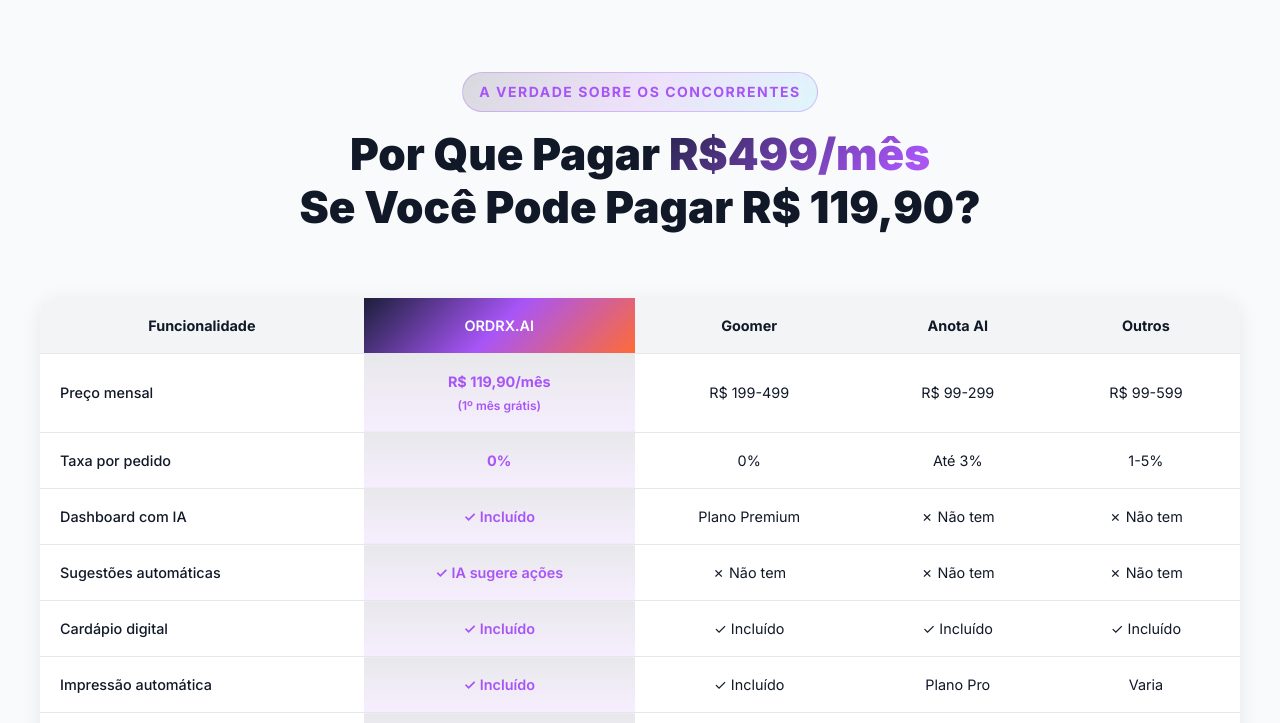
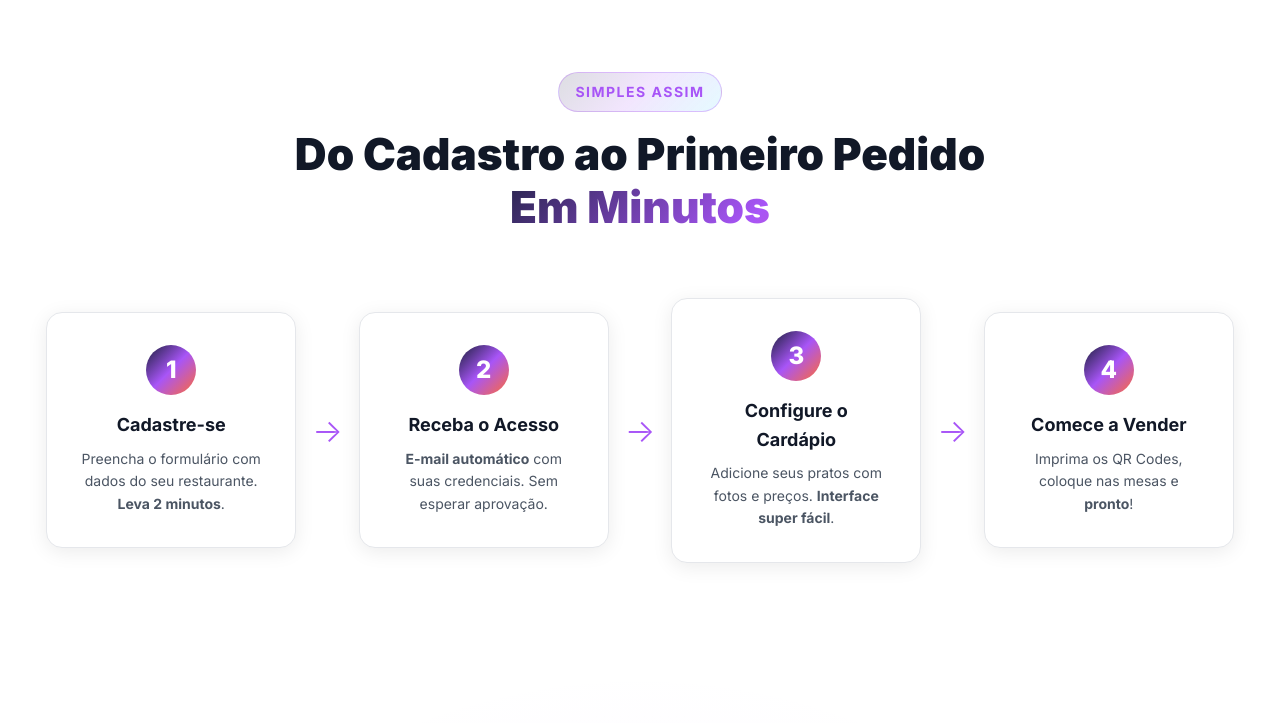
Before and after one commit to ordrx-ai/landing-page, a Jekyll site: the page built from index.html, in a window 1280 px wide and 900 px high, scrolled down 17547 px, cut to the strip 177-900 px from the top of the window. Built offline with Jekyll 4.4.1, drawn with Linux system fonts in a browser that asks for light colours; some of the changed text lies outside the part shown.

Commit message:
Remove Comparison Section

```diff
--- a/index.html
+++ b/index.html
@@ -1273,7 +1273,7 @@
 
 
 <!-- Comparison Section -->
-<section id="comparison" class="comparison">
+<section id="comparison" class="comparison" style="display: none;">
   <div class="container">
     <div class="section-header">
       <span class="section-badge">A Verdade Sobre os Concorrentes</span>
```
